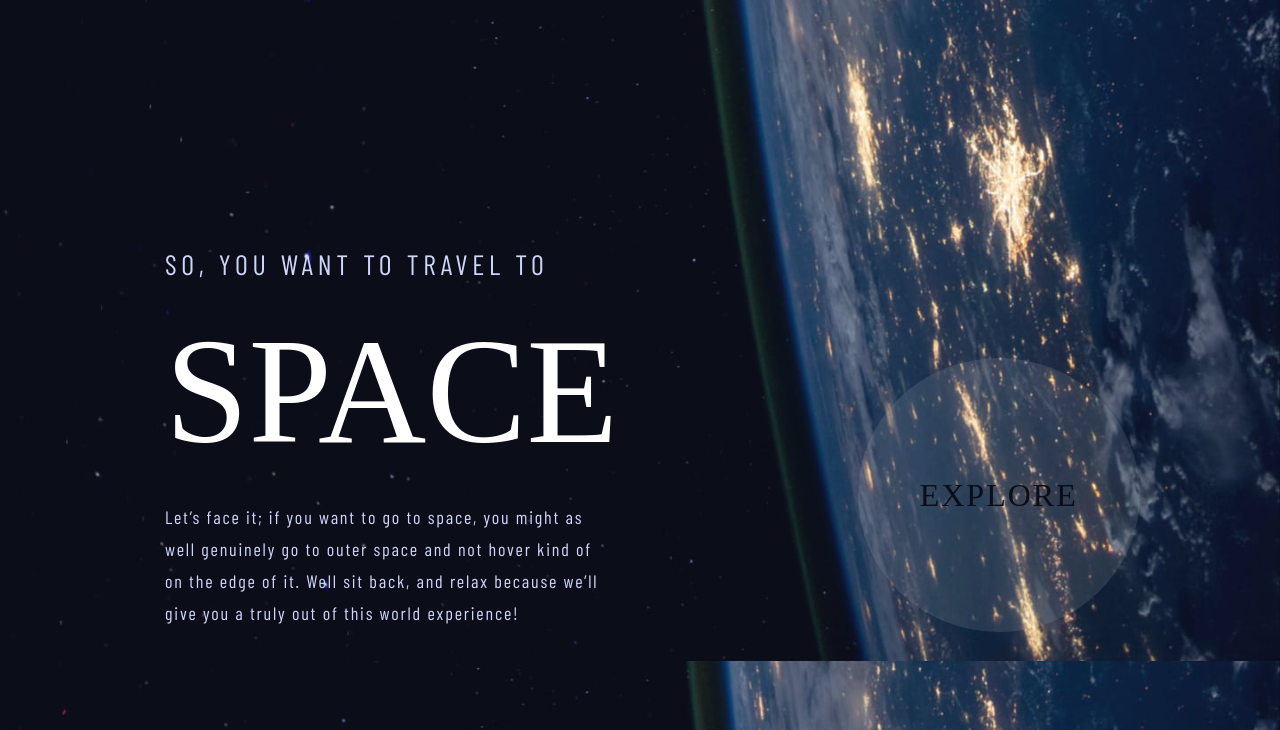
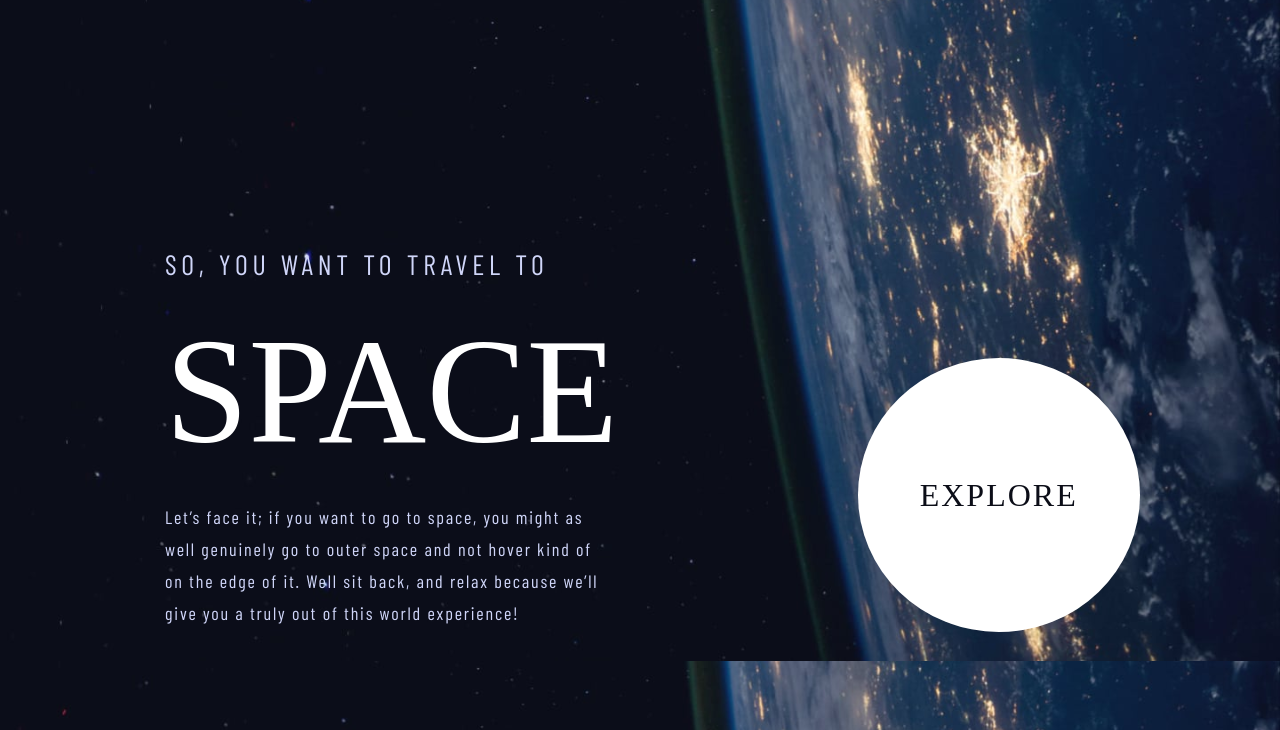
Before and after one commit to Gurmis/FM-Challenge---Space-travel-website, a plain HTML site: page index.html in a window 1280 px wide. Shown: the part 139-869 px from the top of the page. Drawn offline with nearby package versions, Linux system fonts and the light colour scheme; a web font is replaced by a local one.

Commit message:
solving overlapping issue

```diff
--- a/scss/pages/_home.scss
+++ b/scss/pages/_home.scss
@@ -24,7 +24,7 @@ main.home {
             margin-top: 6.875rem;
             margin-right: 8.75rem;
             align-self: center;
-            // background: $color-3;
+            background: $color-3;
             border-radius: 50%;
 
             &::before{
```
Also changed, not shown: css/style.css, dist/css/style.min.css, 2 other files.
